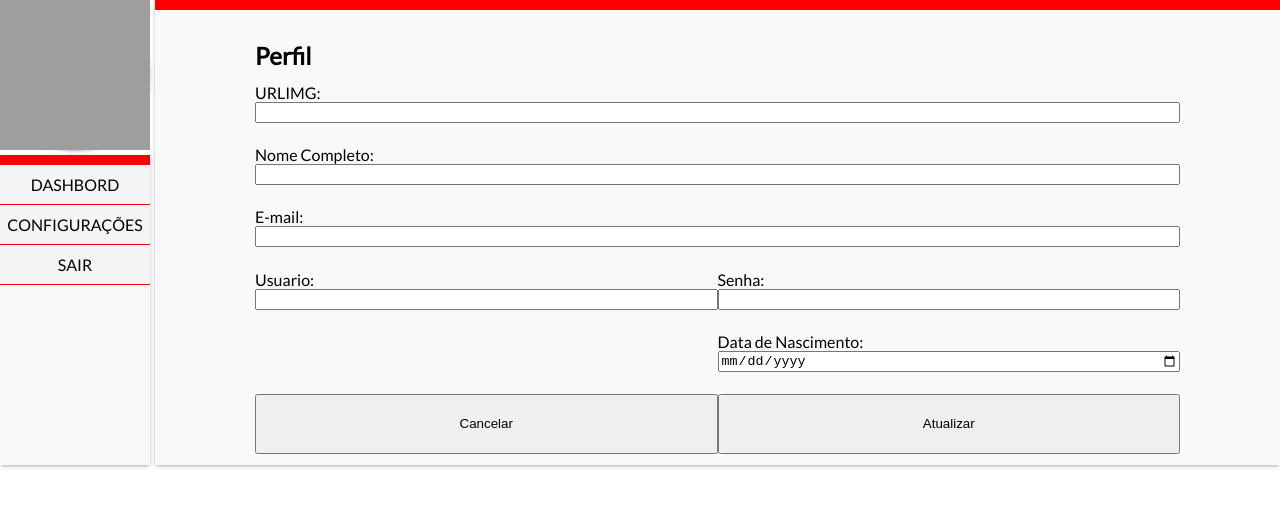
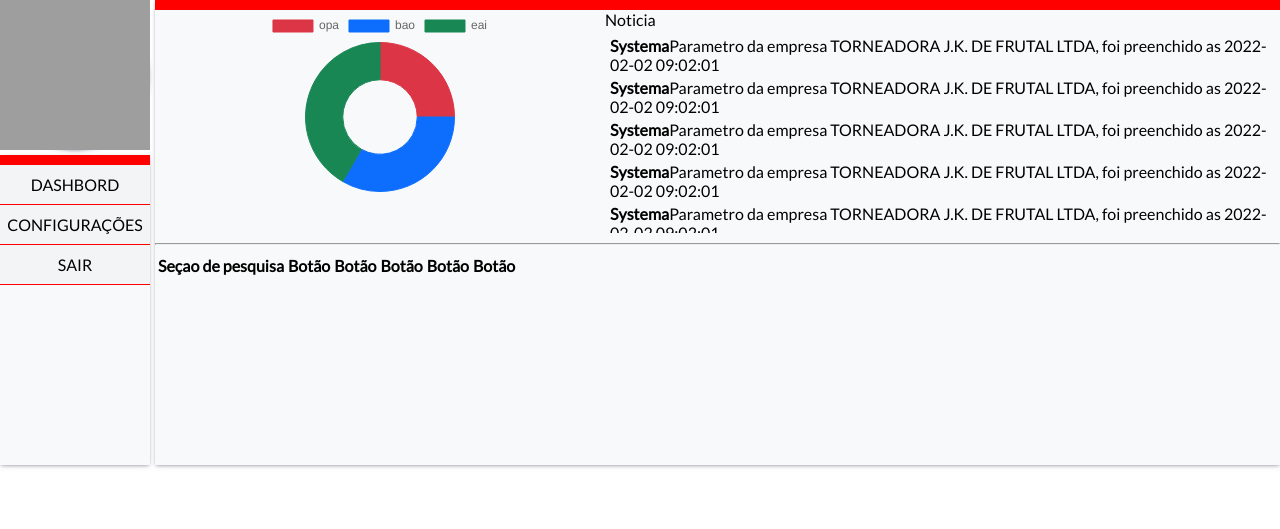
Before and after one commit to MaueDev/LayoutPerfilAdmExp, a plain HTML site: page index.html in a window 1280 px wide. Drawn offline with nearby package versions, Linux system fonts and the light colour scheme; grey boxes are pictures that could not be loaded.

Commit message:
Finalizado

```diff
--- a/css/perfil.css
+++ b/css/perfil.css
@@ -54,14 +54,50 @@ body
     border-right: black;
     border-spacing: 10px;
 
+}
+
+.flex-wrap-end
+{
     display: flex;
     flex-wrap: wrap;
     justify-content: end;
     align-items: center;
-
     padding: 10px 100px 10px 100px;
 }
 
+.Dashbord
+{
+    display: flex;
+    flex-wrap: wrap;
+}
+
+.Dashbord hr
+{
+    width: 100%;
+    height: 0;
+}
+
+.Grafico
+{
+    width: 40%;
+    height: 40%;
+}
+
+.TableDashbord
+{
+    width: 60%;
+}
+.TableDashbord tbody
+{
+    overflow: scroll;
+    height: 200px;
+    display: block;
+}
+
+.SectionParametro
+{
+    height: 60%;
+}
 .ItemConteudo .Item
 {
     width: 100%;
--- a/index.html
+++ b/index.html
@@ -5,7 +5,7 @@
     <div class="ItemLogo">
         <img src="./img/PerfilFt.png" alt="Foto de Perfil">
     </div>
-    <div class="ItemConteudo">
+    <div class="ItemConteudo flex-wrap-end" style="display: none;">
         <div class="Item">
             <h2>Perfil </h2>
         </div>
@@ -38,6 +38,79 @@
             <input type="submit" value="Atualizar" >
         </div>
     </div>
+    <div class="ItemConteudo Dashbord">
+        <div class="Grafico" >
+            <canvas id="myChart" height="150px" width="300px"></canvas>
+        </div>
+        <div class="TableDashbord">
+            <table>
+                <thead>
+                    <tr>
+                        Noticia
+                    </tr>
+                </thead>
+                <tbody>
+                    <tr>
+                        <td>
+                            <p class=" "><strong class="">Systema</strong>Parametro da empresa TORNEADORA J.K. DE FRUTAL LTDA, foi preenchido as 2022-02-02 09:02:01</p>
+                        </td>
+                    </tr>
+                    <tr>
+                        <td>
+                            <p class=" "><strong class="">Systema</strong>Parametro da empresa TORNEADORA J.K. DE FRUTAL LTDA, foi preenchido as 2022-02-02 09:02:01</p>
+                        </td>
+                    </tr>
+                    <tr>
+                        <td>
+                            <p class=" "><strong class="">Systema</strong>Parametro da empresa TORNEADORA J.K. DE FRUTAL LTDA, foi preenchido as 2022-02-02 09:02:01</p>
+                        </td>
+                    </tr>
+                    <tr>
+                        <td>
+                            <p class=" "><strong class="">Systema</strong>Parametro da empresa TORNEADORA J.K. DE FRUTAL LTDA, foi preenchido as 2022-02-02 09:02:01</p>
+                        </td>
+                    </tr>
+                    <tr>
+                        <td>
+                            <p class=" "><strong class="">Systema</strong>Parametro da empresa TORNEADORA J.K. DE FRUTAL LTDA, foi preenchido as 2022-02-02 09:02:01</p>
+                        </td>
+                    </tr>
+                    <tr>
+                        <td>
+                            <p class=" "><strong class="">Systema</strong>Parametro da empresa TORNEADORA J.K. DE FRUTAL LTDA, foi preenchido as 2022-02-02 09:02:01</p>
+                        </td>
+                    </tr>
+                    <tr>
+                        <td>
+                            <p class=" "><strong class="">Systema</strong>Parametro da empresa TORNEADORA J.K. DE FRUTAL LTDA, foi preenchido as 2022-02-02 09:02:01</p>
+                        </td>
+                    </tr>
+                    <tr>
+                        <td>
+                            <p class=" "><strong class="">Systema</strong>Parametro da empresa TORNEADORA J.K. DE FRUTAL LTDA, foi preenchido as 2022-02-02 09:02:01</p>
+                        </td>
+                    </tr>
+
+                </tbody>
+            </table>
+        </div>
+
+        <hr/>
+        <div class="SectionParametro">
+            <table>
+                <thead>
+                    <tr>
+                        <th> Seçao de pesquisa </th>
+                        <th> Botão  </th>
+                        <th> Botão  </th>
+                        <th> Botão  </th>
+                        <th> Botão  </th>
+                        <th> Botão  </th>
+                    </tr>
+                </thead>
+            </table>
+        </div>
+    </div>
     <div class="ItemMenu">
         <ul>
             <li><a href="">DASHBORD</a></li>
@@ -48,3 +121,32 @@
 
 
 </div>
+<script src="https://cdnjs.cloudflare.com/ajax/libs/Chart.js/3.4.0/chart.min.js"></script>
+<script>
+var ctx = document.getElementById('myChart').getContext('2d');
+
+    var myChart = new Chart(ctx, {
+    type: 'doughnut',
+    data: {
+        labels: ["opa","bao","eai"],
+        datasets: [{
+            data: [3,4,5],
+            backgroundColor: [
+                '#dc3545',
+                '#0d6efd',
+                '#198754',
+            ],
+            borderColor: [
+                '#dc3545',
+                '#0d6efd',
+                '#198754',
+            ],
+            borderWidth: 1
+        }]
+    },
+    options: {
+        maintainAspectRatio: false,
+    }
+});
+
+</script>
```
